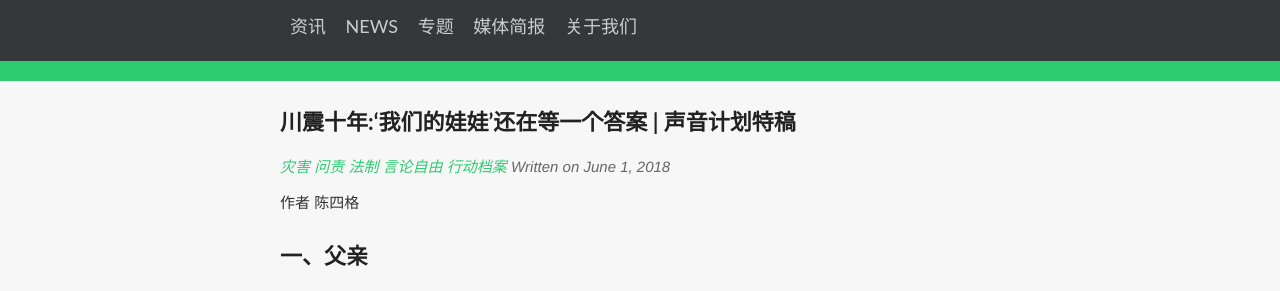
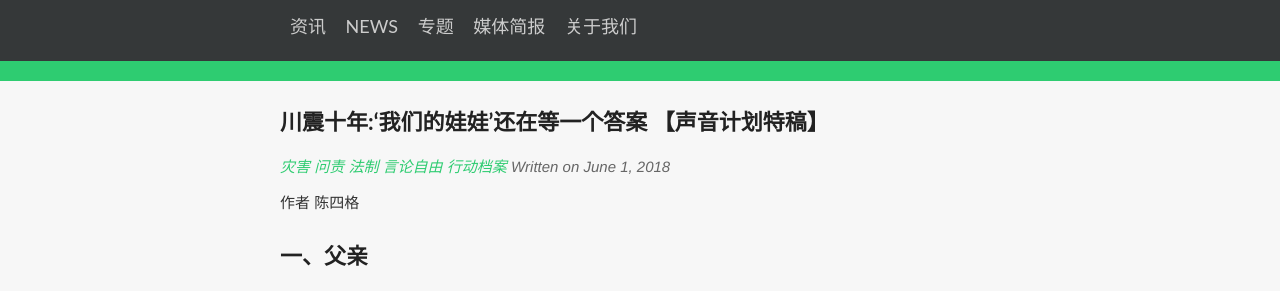
Before and after one commit to ccswChina/ccsw, a Jekyll site: the page built from zixun/_posts/2018-06-01-civic-investigation-512-earthquake.md, in a window 1280 px wide and 900 px high. Shown: the part 122-413 px from the top of the window. Built offline with Jekyll 4.4.1, drawn with Linux system fonts in a browser that asks for light colours.

```diff
--- a/zixun/_posts/2018-06-01-civic-investigation-512-earthquake.md
+++ b/zixun/_posts/2018-06-01-civic-investigation-512-earthquake.md
@@ -1,7 +1,7 @@
 ---
 layout: post
 date: 2018-06-01
-title: 川震十年:‘我们的娃娃’还在等一个答案 | 声音计划特稿
+title: 川震十年:‘我们的娃娃’还在等一个答案 【声音计划特稿】
 tags: 灾害 问责 法制 言论自由 行动档案
 ---
 作者 陈四格
```
